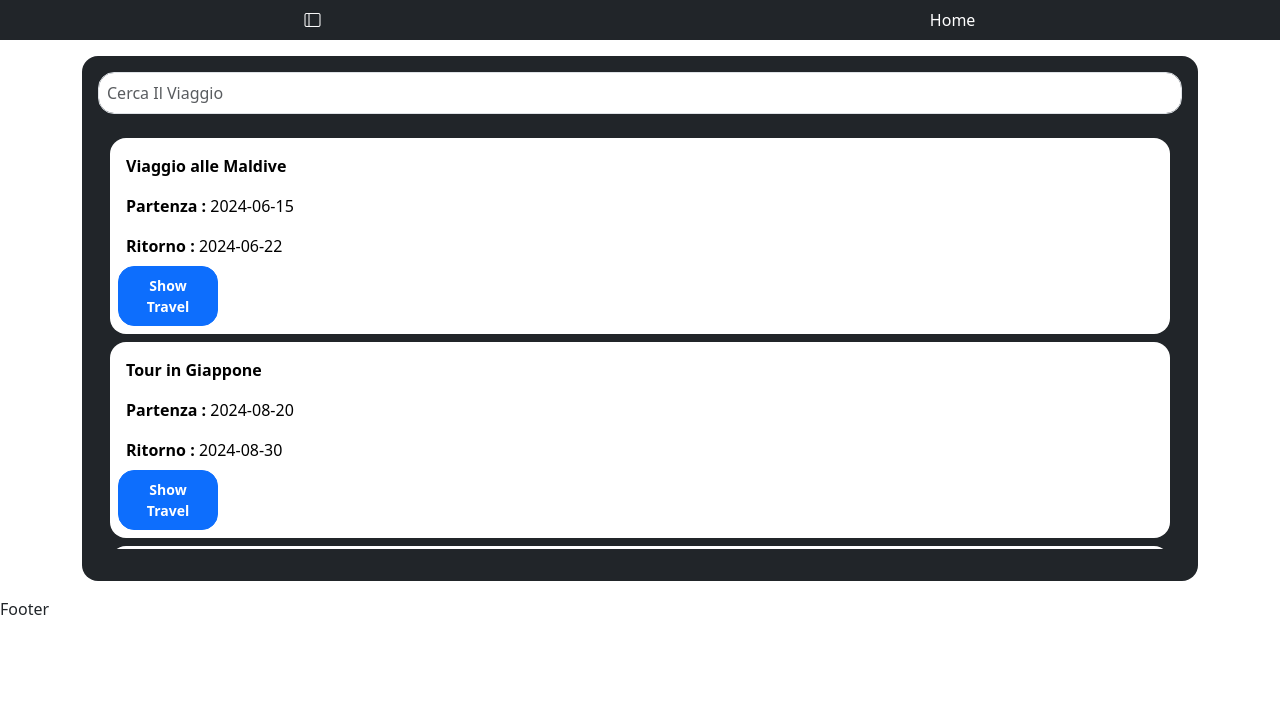
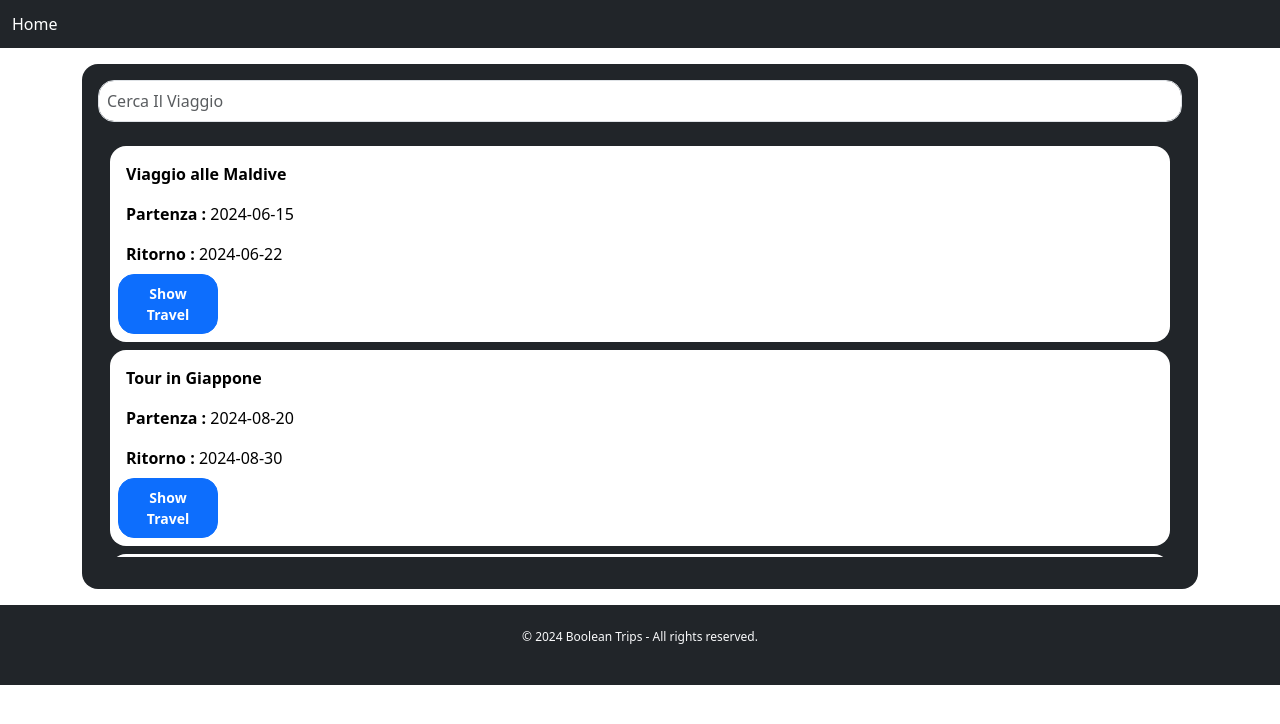
Before and after one commit to massimopallera/goloso-progetto-incredibile, a React (Vite) app: page / in a window 1280 px wide. Shown: the top 724 px of the page. Built offline with nearby package versions, Linux system fonts and the light colour scheme.

Commit message:
"add style footer"

```diff
--- a/src/components/AppFooter.jsx
+++ b/src/components/AppFooter.jsx
@@ -1,7 +1,11 @@
 export default function AppFooter() {
     return (
-        <footer>
-            Footer
+        <footer className="bg-dark text-light d-flex align-items-center justify-content-center" style={{ minHeight: "80px" }}>
+            <div style={{ fontSize: "0.75rem" }}>
+                <p>
+                    © 2024 Boolean Trips - All rights reserved.
+                </p>
+            </div>
         </footer>
     )
 }
--- a/src/components/AppHeader.jsx
+++ b/src/components/AppHeader.jsx
@@ -3,11 +3,11 @@ import { NavLink } from "react-router-dom";
 export default function AppHeader() {
     return (
         <header>
-            <div className='bg-dark text-white d-flex gap-3 p-2 justify-content-around'>
-                <div>
+            <div className='bg-dark text-white d-flex gap-3 p-2'>
+                {/* <div>
                     <i className="bi bi-layout-sidebar"></i>
-                </div>
-                <NavLink className="nav-link" aria-disabled="false" to="/">Home</NavLink>
+                </div> */}
+                <NavLink className="nav-link p-1" aria-disabled="false" to="/">Home</NavLink>
             </div>
         </header>
     )
```
